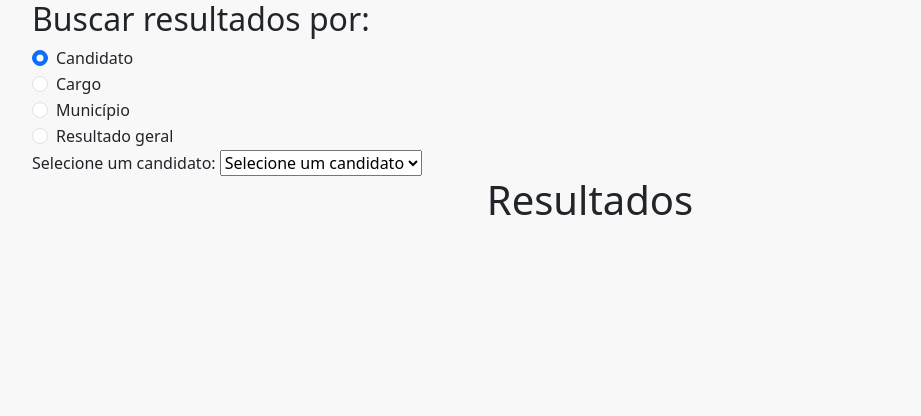
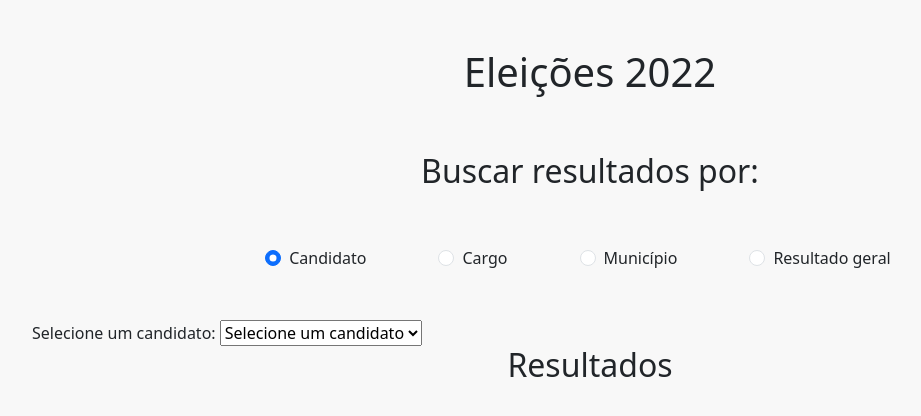
Before and after one commit to joaonetocastro/eleicoes2022, a plain HTML site: page client/index.html in a window 1280 px wide. Shown: the whole page, without its empty margins (50-971 px from the left). Drawn offline with nearby package versions, Linux system fonts and the light colour scheme; no server answers.

Commit message:
improving html structure

```diff
--- a/client/css/styles.css
+++ b/client/css/styles.css
@@ -1,3 +1,8 @@
+* {
+    margin: 0;
+    padding: 0;
+}
+
 body {
     background-color: rgb(248, 248, 248);
 }
--- a/client/index.html
+++ b/client/index.html
@@ -9,31 +9,35 @@
   <link href="/css/styles.css" rel="stylesheet" />
 </head>
 <body>
-  <div id="content" class="container">
-    <h2>Buscar resultados por:</h2>
-    <div class="form-check">
+  <div id="content" class="container" >
+    <h1 class="text-center p-5">Eleições 2022</h1>
+    <h2 class="text-center">Buscar resultados por:</h2>
+    <div class="d-flex flex-row justify-content-center ">
+      <div class="form-check p-5">
         <label class="form-check-label">
         <input class="form-check-input" type="radio" value="candidate" name="search_result_by" checked>
           Candidato
         </label>
       </div>
-    <div class="form-check">
+      <div class="form-check p-5" >
         <label class="form-check-label">
         <input class="form-check-input" type="radio" value="role" name="search_result_by">
           Cargo
         </label>
       </div>
-    <div class="form-check">
+      <div class="form-check p-5">
         <label class="form-check-label">
         <input class="form-check-input" type="radio" value="city" name="search_result_by">
           Município
         </label>
       </div>
-    <div class="form-check">
+      <div class="form-check p-5">
         <label class="form-check-label">
         <input class="form-check-input" type="radio" value="general" name="search_result_by">
           Resultado geral
         </label>
+    </div>
+
       <select name="general-status">
         <option value="" checked>Selecione um status</option>
         <option value="1">Eleito</option>
@@ -61,7 +65,7 @@
         </select>
       </label>
     </div>
-    <h1 class="text-center">Resultados</h1>
+    <h2 class="text-center">Resultados</h1>
     <div id="candidate-container" class="row"></div>
   </div>
   <script src="./js/index.js"></script>
--- a/client/js/index.js
+++ b/client/js/index.js
@@ -78,8 +78,8 @@ function renderResult(candidates) {
       <div class="card-body shadow p-3">
         <h5 class="card-title">${candidate.cand_nome}</h5>
         <h6 class="card-subtitle mb-2 text-muted">Cargo: ${candidate.cargo_nome}</h6>
-        <p > Votos: ${candidate.cand_votos}</p>
-        <p > Status: ${candidate.cand_status}</p>
+        <p> Votos: ${candidate.cand_votos}</p>
+        <p> Status: ${candidate.cand_status}</p>
       </div>
     </div>
     `;
```
Lines whose indentation alone changed are shown as unchanged.
